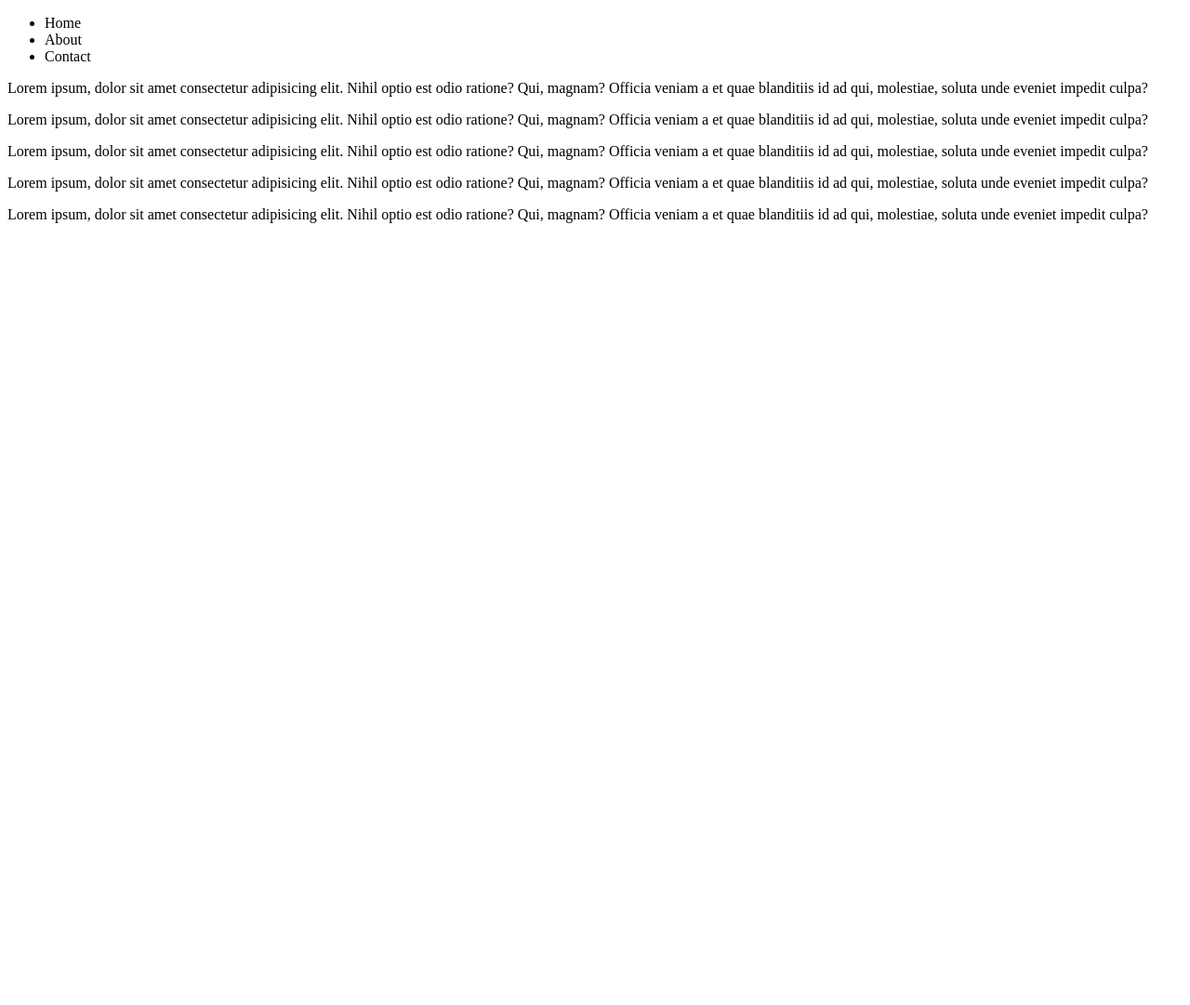
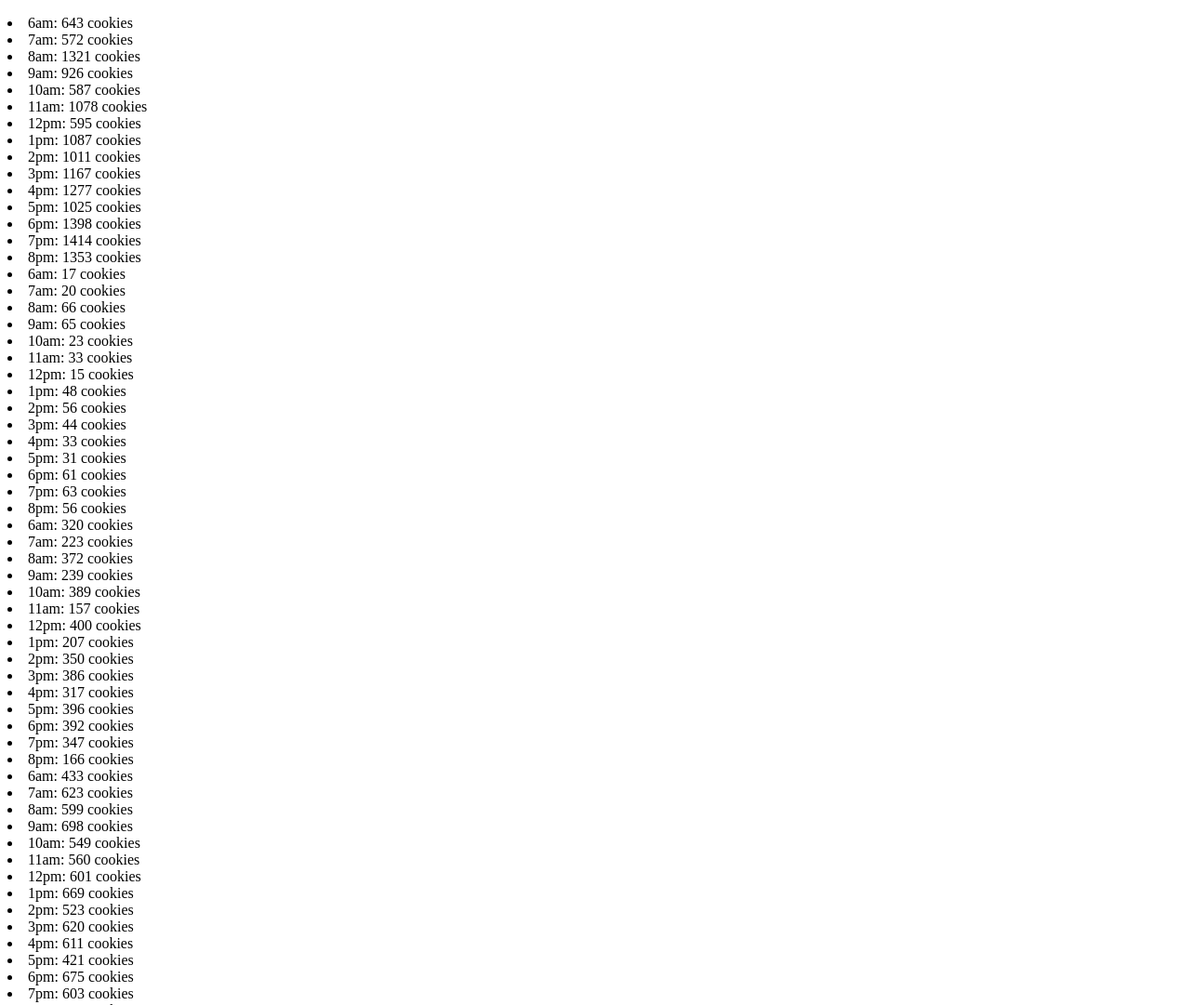
Before and after one commit to awittnam/201d28-salmon-cookies, a plain HTML site: page index.html in a window 1280 px wide. Shown: the top 1081 px of the page at 93% size. Before the commit the page ends 800 px from the top, so only its background shows below. Drawn offline with Linux system fonts and the light colour scheme.

Commit message:
got times and totals to list out

```diff
--- a/app.js
+++ b/app.js
@@ -1,61 +1,135 @@
-'use strict'
+'use strict';
 
 var firstAndPike = {
   min : 23,
   max : 65,
   avgSale : 6.3,
+  hours : ['6am', '7am', '8am', '9am', '10am', '11am', '12pm', '1pm', '2pm', '3pm', '4pm', '5pm', '6pm', '7pm', '8pm'],
   custPerHr: function() {
     return Math.random() * (this.max - this.min) + this.min;
   },
-  hours: ['6am', '7am', '8am', '9am', '10am', '11am', '12pm', '1pm', '2pm', '3pm', '4pm', '5pm', '6pm', '7pm', '8pm'],
+  cookiesales: function() {
+    return Math.round(this.custPerHr() * this.min);
+  },
   cookiesPerHour: function() {
     var output = [];
-    for(var i = 0; i <= this.hours.length; i++) {
+    for(var i = 0; i < this.hours.length; i++) {
       output.push (Math.round(this.avgSale * this.custPerHr()));
+      var newLi = document.createElement('li');
+      var newContent = document.createTextNode(this.hours[i] + ': ' + this.cookiesales() + ' cookies');
+      newLi.appendChild(newContent);
+      var current = document.getElementById('li1');
+      document.body.insertBefore(newLi, current);
     }
-    return output; //push output to array
-  }
-
-  parent : document.getElementById('parent'),
-  child : document.createElement(il),
-  child.textContent : this.output,
-  parent.appendChild(child),
+    return output;
+  },
 };
 console.log(firstAndPike);
+firstAndPike.cookiesPerHour ();
+
 
 
 var seaTac = {
   min : 3,
   max : 24,
   avgSale : 1.2,
+  hours : ['6am', '7am', '8am', '9am', '10am', '11am', '12pm', '1pm', '2pm', '3pm', '4pm', '5pm', '6pm', '7pm', '8pm'],
   custPerHr: function() {
     return Math.random() * (this.max - this.min) + this.min;
   },
+  cookiesales: function() {
+    return Math.round(this.custPerHr() * this.min);
+  },
+  cookiesPerHour: function() {
+    var output = [];
+    for(var i = 0; i < this.hours.length; i++) {
+      output.push (Math.round(this.avgSale * this.custPerHr()));
+      var newLi = document.createElement('li');
+      var newContent = document.createTextNode(this.hours[i] + ': ' + this.cookiesales() + ' cookies');
+      newLi.appendChild(newContent);
+      var current = document.getElementById('li2');
+      document.body.insertBefore(newLi, current);
+    }
+    return output;
+  },
 };
+console.log(seaTac);
+seaTac.cookiesPerHour ();
 
 var seattleCenter = {
   min : 11,
   max : 38,
-  avgSale : 3.7,
+  hours : ['6am', '7am', '8am', '9am', '10am', '11am', '12pm', '1pm', '2pm', '3pm', '4pm', '5pm', '6pm', '7pm', '8pm'],
   custPerHr: function() {
     return Math.random() * (this.max - this.min) + this.min;
   },
+  cookiesales: function() {
+    return Math.round(this.custPerHr() * this.min);
+  },
+  cookiesPerHour: function() {
+    var output = [];
+    for(var i = 0; i < this.hours.length; i++) {
+      output.push (Math.round(this.avgSale * this.custPerHr()));
+      var newLi = document.createElement('li');
+      var newContent = document.createTextNode(this.hours[i] + ': ' + this.cookiesales() + ' cookies');
+      newLi.appendChild(newContent);
+      var current = document.getElementById('li3');
+      document.body.insertBefore(newLi, current);
+    }
+    return output;
+  },
 };
+console.log(seattleCenter);
+seattleCenter.cookiesPerHour ();
 
 var capitolHill = {
   min : 20,
   max : 38,
-  avgSale : 2.3,
+  hours : ['6am', '7am', '8am', '9am', '10am', '11am', '12pm', '1pm', '2pm', '3pm', '4pm', '5pm', '6pm', '7pm', '8pm'],
   custPerHr: function() {
     return Math.random() * (this.max - this.min) + this.min;
   },
+  cookiesales: function() {
+    return Math.round(this.custPerHr() * this.min);
+  },
+  cookiesPerHour: function() {
+    var output = [];
+    for(var i = 0; i < this.hours.length; i++) {
+      output.push (Math.round(this.avgSale * this.custPerHr()));
+      var newLi = document.createElement('li');
+      var newContent = document.createTextNode(this.hours[i] + ': ' + this.cookiesales() + ' cookies');
+      newLi.appendChild(newContent);
+      var current = document.getElementById('li4');
+      document.body.insertBefore(newLi, current);
+    }
+    return output;
+  },
 };
+console.log(capitolHill);
+capitolHill.cookiesPerHour ();
 
 var alki = {
   min : 2,
   max : 16,
-  avgSale : 4.6,
+  hours : ['6am', '7am', '8am', '9am', '10am', '11am', '12pm', '1pm', '2pm', '3pm', '4pm', '5pm', '6pm', '7pm', '8pm'],
   custPerHr: function() {
     return Math.random() * (this.max - this.min) + this.min;
   },
+  cookiesales: function() {
+    return Math.round(this.custPerHr() * this.min);
+  },
+  cookiesPerHour: function() {
+    var output = [];
+    for(var i = 0; i < this.hours.length; i++) {
+      output.push (Math.round(this.avgSale * this.custPerHr()));
+      var newLi = document.createElement('li');
+      var newContent = document.createTextNode(this.hours[i] + ': ' + this.cookiesales() + ' cookies');
+      newLi.appendChild(newContent);
+      var current = document.getElementById('li5');
+      document.body.insertBefore(newLi, current);
+    }
+    return output;
+  },
 };
+console.log(alki);
+alki.cookiesPerHour ();
--- a/index.html
+++ b/index.html
@@ -2,20 +2,13 @@
 <html>
   <head>
     <title>Document</title>
+    <link rel= "stylesheet" href="style.css">
   </head>
   <body>
-  <section id="main-section">
-    <ul>
-      <li class="list-items">Home</li>
-      <li class="list-items">About</li>
-      <li class="list-items">Contact</li>
+    <main id='storeName'>
+      <ul id='parent'>
+        <il id='child'></il>
       </ul>
-</section>
-<section>
-     <p>Lorem ipsum, dolor sit amet consectetur adipisicing elit. Nihil optio est odio ratione? Qui, magnam? Officia veniam a et quae blanditiis id ad qui, molestiae, soluta unde eveniet impedit culpa?</p>
-     <p>Lorem ipsum, dolor sit amet consectetur adipisicing elit. Nihil optio est odio ratione? Qui, magnam? Officia veniam a et quae blanditiis id ad qui, molestiae, soluta unde eveniet impedit culpa?</p>
-     <p>Lorem ipsum, dolor sit amet consectetur adipisicing elit. Nihil optio est odio ratione? Qui, magnam? Officia veniam a et quae blanditiis id ad qui, molestiae, soluta unde eveniet impedit culpa?</p>
-     <p>Lorem ipsum, dolor sit amet consectetur adipisicing elit. Nihil optio est odio ratione? Qui, magnam? Officia veniam a et quae blanditiis id ad qui, molestiae, soluta unde eveniet impedit culpa?</p>
-     <p>Lorem ipsum, dolor sit amet consectetur adipisicing elit. Nihil optio est odio ratione? Qui, magnam? Officia veniam a et quae blanditiis id ad qui, molestiae, soluta unde eveniet impedit culpa?</p>
-</section>
+    </main>
     <script src="app.js"></script>
+  </body>
```
Also changed, not shown: sales.html (+16 -8 lines). Lines whose indentation alone changed are shown as unchanged.
